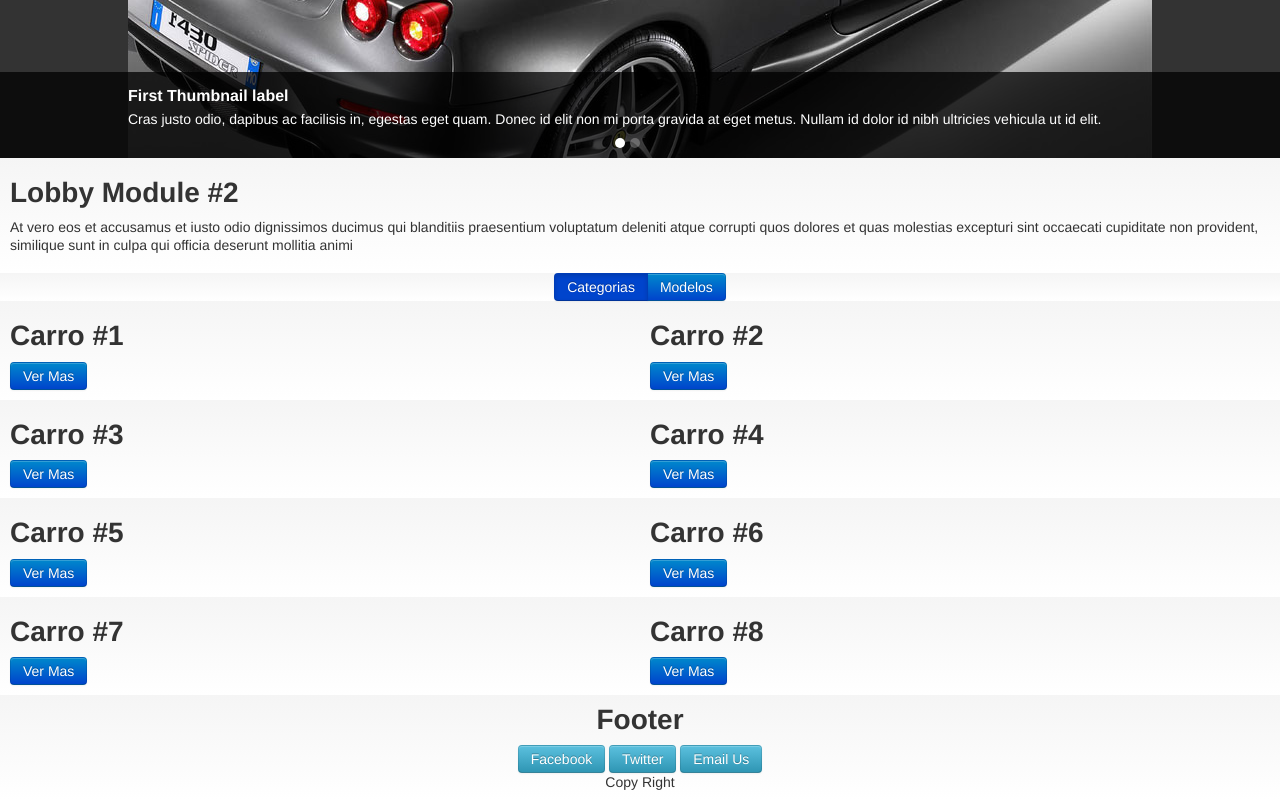
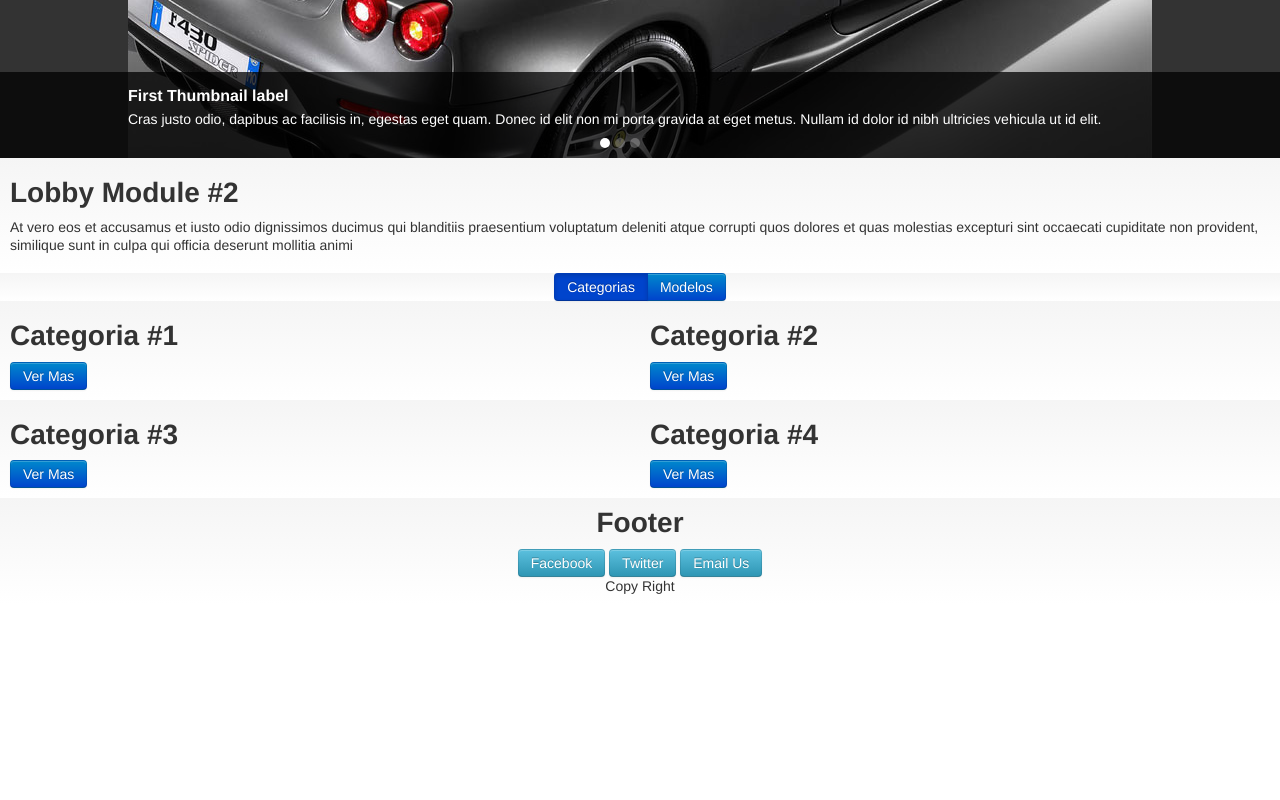
Before and after one commit to machoph/mobi_web, a plain HTML site: page public/home.html in a window 1280 px wide. Shown: the part 354-1154 px from the top of the page. After the commit the page ends 958 px from the top, so only its background shows below. Drawn offline with Linux system fonts and the light colour scheme.

Commit message:
Tabs para Categorias/Modelos

```diff
--- a/public/home.html
+++ b/public/home.html
@@ -67,6 +67,7 @@
 		<ol class="carousel-indicators ">
 			<li data-target="#myCarousel" data-slide-to="0" class="active"></li>
 			<li data-target="#myCarousel" data-slide-to="1"></li>
+			<li data-target="#myCarousel" data-slide-to="3"></li>
 		</ol>
 
 		<div class="carousel-inner">
@@ -125,9 +126,8 @@
 		<div class="row-fluid">
 			<div class="span12">
 				<div class="btn-group" data-toggle="buttons-radio">
-				  <button autocomplete="off" type="button" class="btn btn-primary active">Categorias</button>
-				  <button autocomplete="off" type="button" class="btn btn-primary">Modelos</button>
-
+				  <button autocomplete="off" type="button" class="btn btn-primary active" href="#categorias" data-toggle="tab">Categorias</button>
+				  <button autocomplete="off" type="button" class="btn btn-primary" href="#modelos" data-toggle="tab">Modelos</button>
 				</div>
 			</div>
 		</div>
@@ -135,44 +135,47 @@
 
 	<div class="container-fluid moduleCarViewrWrap">
 		<div class="row-fluid">
+
+			<div class="tab-content">
+
+				<div class="tab-pane active" id="categorias">
 					<div class="span6">
-				<h1>Carro #1</h1>
+						<h1>Categoria #1</h1>
 						<a href="#" class="btn btn-primary">Ver Mas</a>
 					</div>
-
 					<div class="span6">
-				<h1>Carro #2</h1>
+						<h1>Categoria #2</h1>
 						<a href="#" class="btn btn-primary">Ver Mas</a>
 					</div>
-
 					<div class="span6">
-				<h1>Carro #3</h1>
+						<h1>Categoria #3</h1>
 						<a href="#" class="btn btn-primary">Ver Mas</a>
 					</div>
-
 					<div class="span6">
-				<h1>Carro #4</h1>
+						<h1>Categoria #4</h1>
 						<a href="#" class="btn btn-primary">Ver Mas</a>
 					</div>
+				</div>
 
+				<div class="tab-pane" id="modelos">
 					<div class="span6">
-				<h1>Carro #5</h1>
+						<h1>Modelo #1</h1>
 						<a href="#" class="btn btn-primary">Ver Mas</a>
 					</div>
-
 					<div class="span6">
-				<h1>Carro #6</h1>
+						<h1>Modelo #2</h1>
 						<a href="#" class="btn btn-primary">Ver Mas</a>
 					</div>
-
 					<div class="span6">
-				<h1>Carro #7</h1>
+						<h1>Modelo #3</h1>
 						<a href="#" class="btn btn-primary">Ver Mas</a>
 					</div>
+					<div class="span6">
+						<h1>Modelo #4</h1>
+						<a href="#" class="btn btn-primary">Ver Mas</a>
+					</div>
+				</div>
 
-			<div class="span6">
-				<h1>Carro #8</h1>
-				<a href="#" class="btn btn-primary">Ver Mas</a>
 			</div>
 
 		</div>
@@ -188,7 +191,6 @@
 			</ul>
 		</div>
 	</div>
-
 
 
     <!-- Footer
```
Also changed, not shown: 1 other file. Lines whose indentation alone changed are shown as unchanged.
